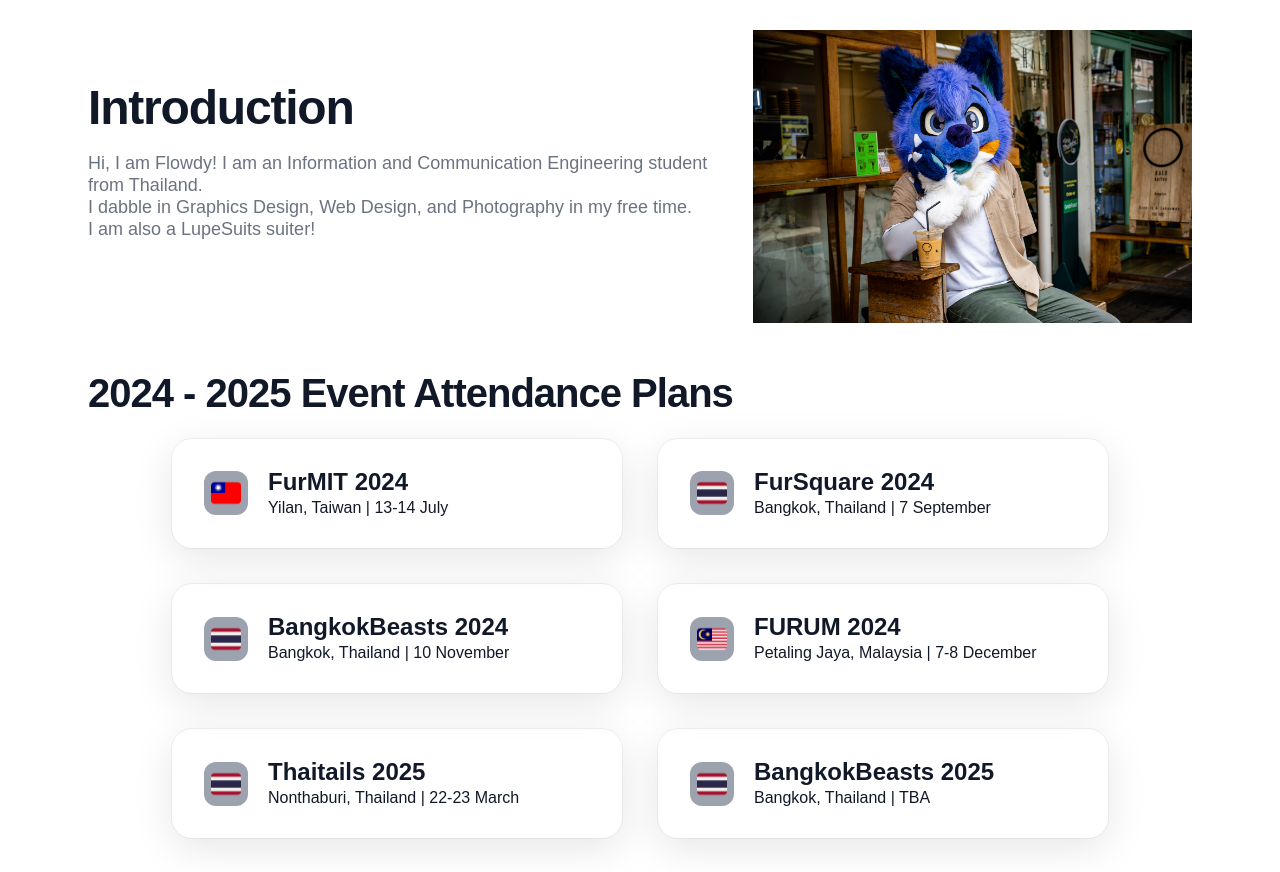
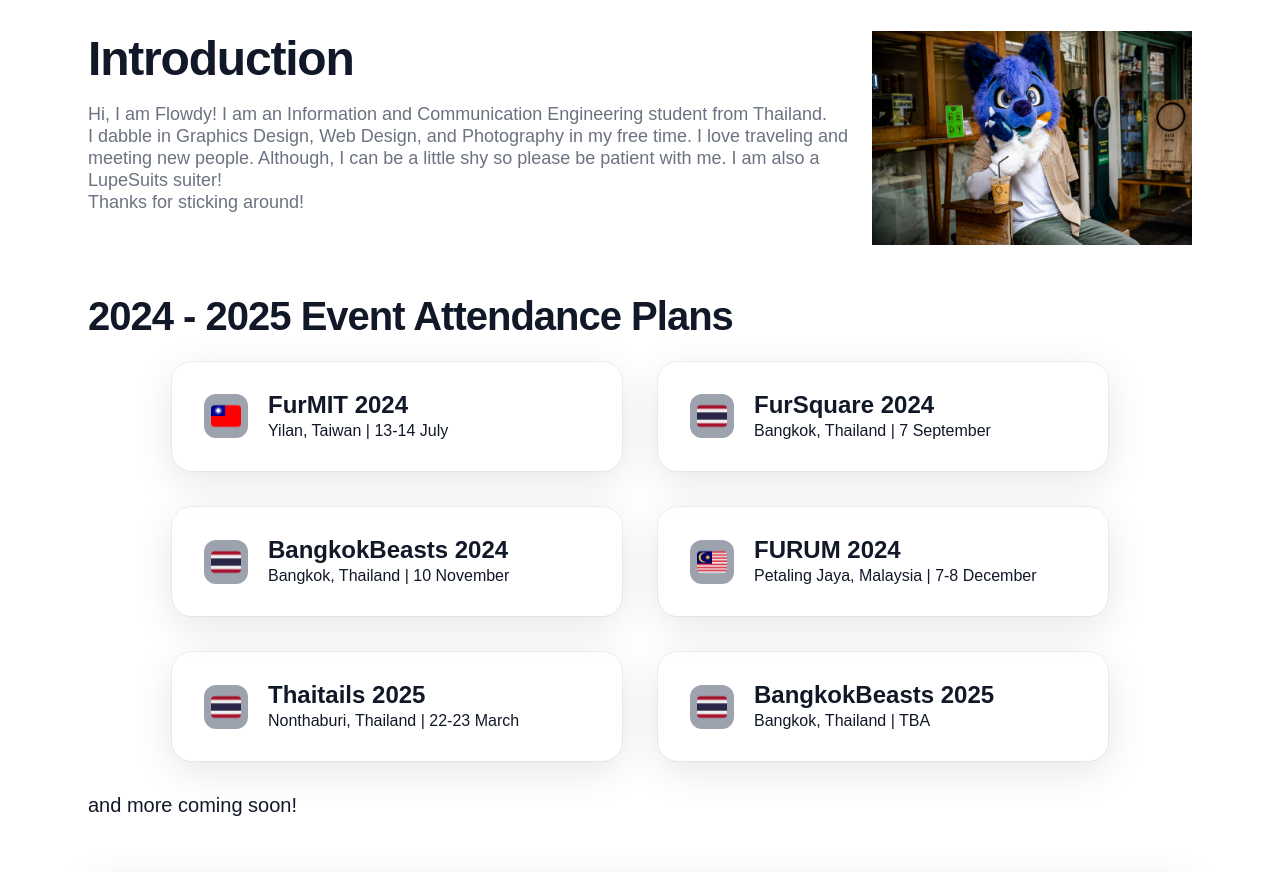
Before and after one commit to PemapolS/flowdy-site, a React (Vite) app: page / in a window 1280 px wide. Shown: the part 802-1674 px from the top of the page. Built offline with nearby package versions, Linux system fonts and the light colour scheme; a web font is replaced by a local one.

Commit message:
edit intro

```diff
--- a/src/sections/About.jsx
+++ b/src/sections/About.jsx
@@ -6,7 +6,7 @@ const About = () => {
     <div className="flex py-16 px-4 mx-auto max-w-screen-xl xl:py-8 lg:px-6 gap-4 items-center flex-col lg:flex-row">
         <div className="max-w-screen-md">
             <h2 className="mb-4 text-4xl tracking-tight font-extrabold text-gray-900 dark:text-white font-ibm">Introduction</h2>
-            <p className="mb-8 text-gray-500 sm:text-lg dark:text-gray-400 font-ibm">Hi, I am Flowdy! I am an Information and Communication Engineering student from Thailand. <br />I dabble in Graphics Design, Web Design, and Photography in my free time.<br/>I am also a <a href="https://x.com/lupesuits">LupeSuits</a> suiter!</p>
+            <p className="mb-8 text-gray-500 sm:text-lg dark:text-gray-400 font-ibm">Hi, I am Flowdy! I am an Information and Communication Engineering student from Thailand. <br />I dabble in Graphics Design, Web Design, and Photography in my free time. I love traveling and meeting new people. Although, I can be a little shy so please be patient with me. I am also a <a href="https://x.com/lupesuits">LupeSuits</a> suiter!<br/>Thanks for sticking around!</p>
         </div>
         <div>
           <img
```
